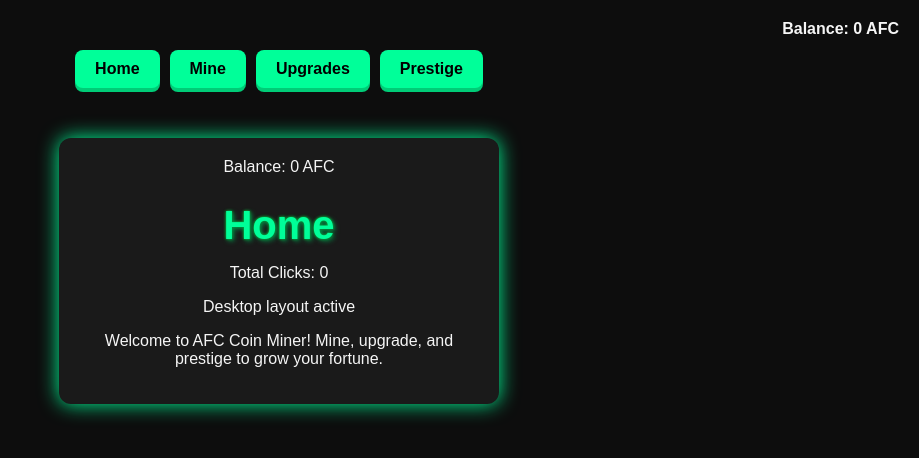
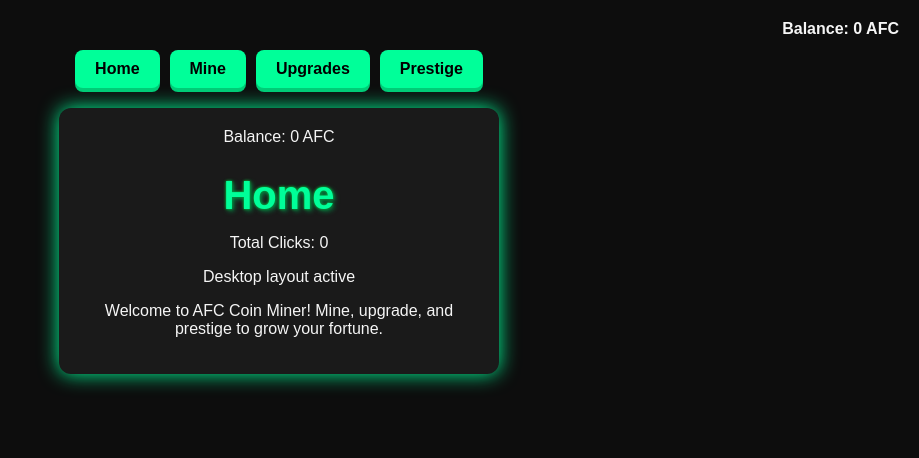
Before and after one commit to anonybrosko/afc-coin-miner-frontend, a React (Create React App) app: page / in a window 1280 px wide. Shown: the top 458 px of the page, without its empty margins (361-1280 px from the left). Built offline with nearby package versions, Linux system fonts and the light colour scheme.

Commit message:
Resized Home.js

```diff
--- a/src/App.css
+++ b/src/App.css
@@ -33,6 +33,20 @@ h2 {
   box-shadow: 0 0 20px #00ff99;
   color: #f5f5f5;
   text-align: center;
+}
+
+/* Desktop Default */
+.container.desktop {
+  max-width: 400px;
+  margin: 0 auto;
+  padding: 20px;
+}
+
+/* Mobile Adjustments */
+.container.mobile {
+  max-width: 90%;
+  padding: 15px;
+  font-size: 14px;
 }
 
 /* Buttons */
```
Also changed, not shown: 6 other files (tests, documents, lock files or other folders).
